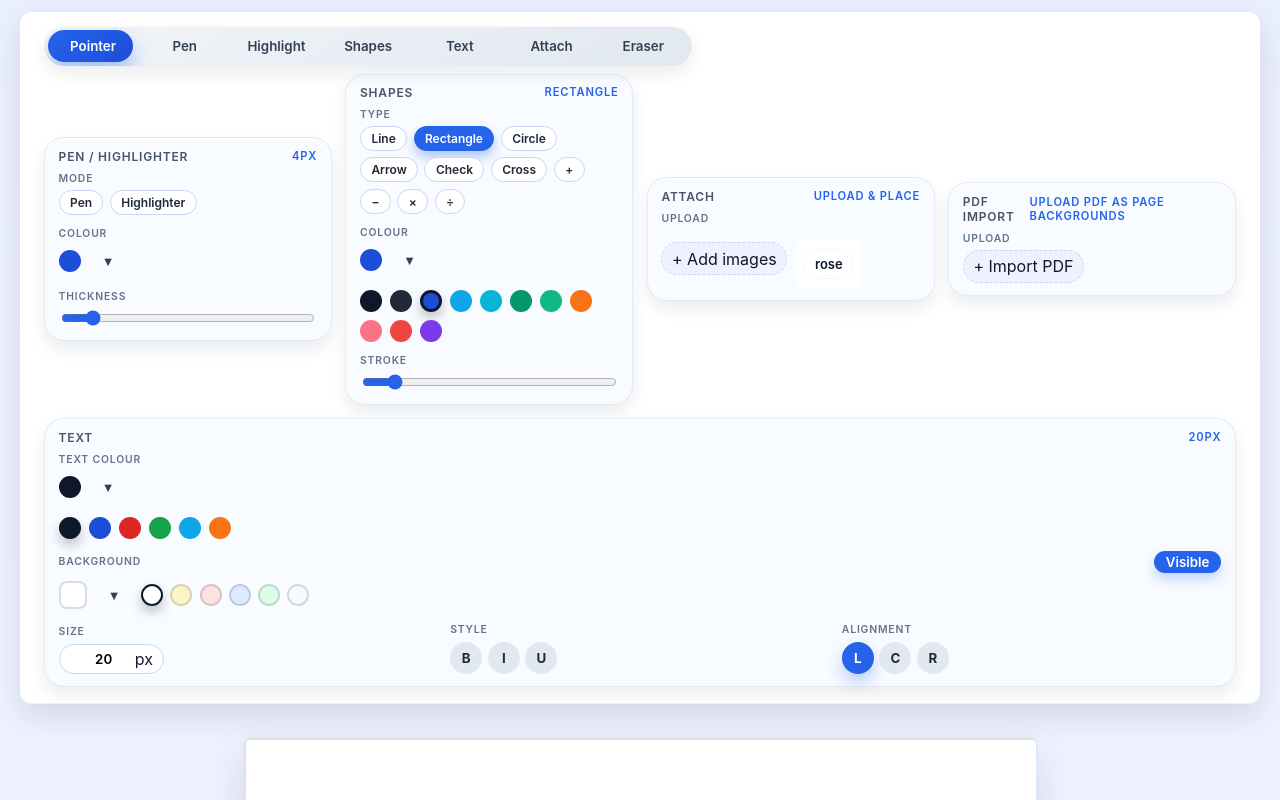
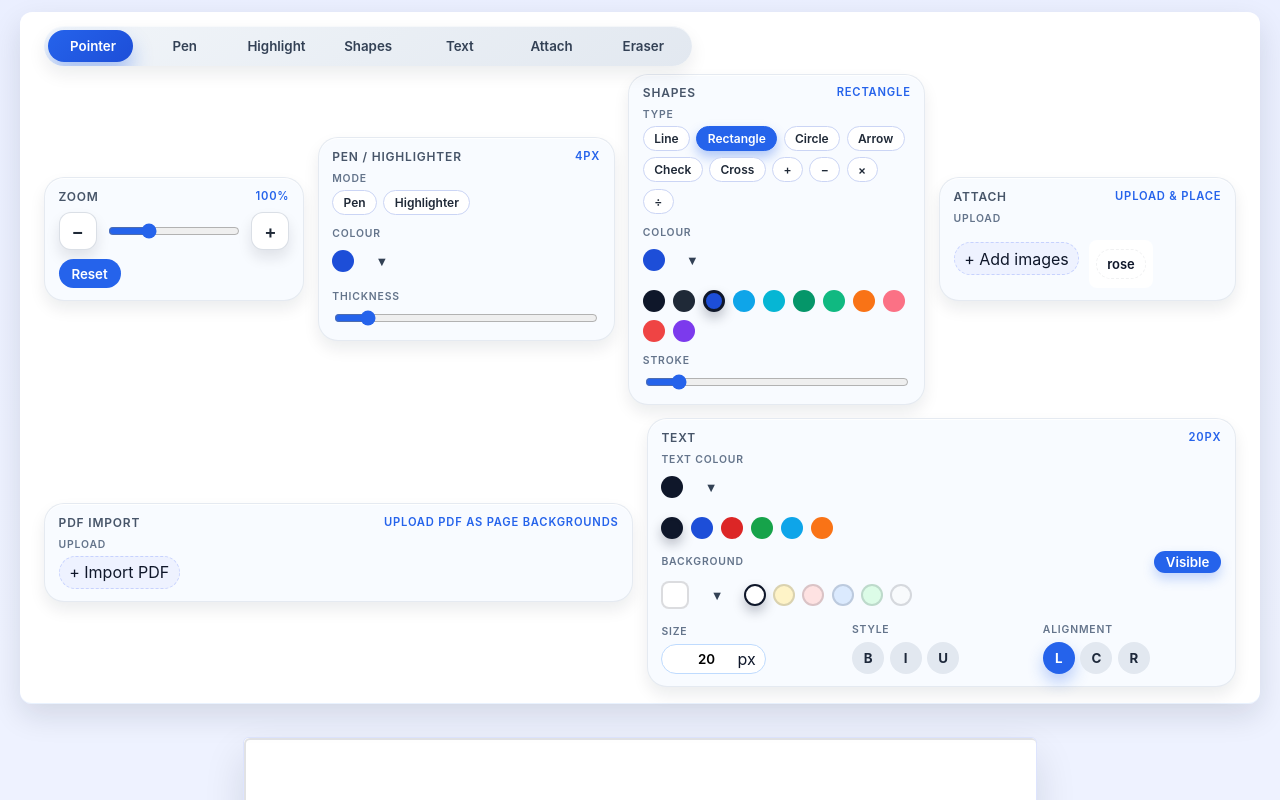
Before and after one commit to Artsadthavud/semivibe-pdf-editor, a React (Vite) app: page / in a window 1280 px wide. Shown: the top 800 px of the page. Built offline with nearby package versions, Linux system fonts and the light colour scheme.

Commit message:
feat: implement zoom functionality with controls and improve canvas scaling

```diff
--- a/src/App.tsx
+++ b/src/App.tsx
@@ -1,4 +1,5 @@
 import { useMemo, useState, useEffect, useRef, useCallback, useLayoutEffect } from 'react';
+import type { ChangeEvent } from 'react';
 import { PDFDocument } from 'pdf-lib';
 import clsx from 'clsx';
 import Canvas from './Canvas';
@@ -146,6 +147,10 @@ const TOOL_META: Array<{ id: ToolType; label: string; hint: string }> = [
   { id: 'attach', label: 'Attach', hint: 'Attach (A)' },
   { id: 'eraser', label: 'Eraser', hint: 'Eraser (E)' }
 ];
+
+const ZOOM_MIN = 0.2;
+const ZOOM_MAX = 3;
+const clampZoom = (value: number) => Math.min(ZOOM_MAX, Math.max(ZOOM_MIN, value));
 
 const App = () => {
   const firstPage = useMemo(() => createPage(0), []);
@@ -289,6 +294,51 @@ const App = () => {
   const [workerStatus, setWorkerStatus] = useState<'available' | 'disabled' | 'failed' | 'unknown'>('unknown');
   // zoom (scale) for the workspace canvas
   const [zoom, setZoom] = useState<number>(1);
+  const updateZoom = useCallback(
+    (next: number | ((prev: number) => number), anchor?: { x: number; y: number }) => {
+      setZoom((prevZoom) => {
+        const current = prevZoom || 1;
+        const rawTarget = typeof next === 'function' ? next(current) : next;
+        const numericTarget = typeof rawTarget === 'number' && Number.isFinite(rawTarget) ? rawTarget : current;
+        const target = clampZoom(numericTarget);
+        if (Math.abs(target - current) < 0.001) return current;
+        const container = document.querySelector('.canvas-area') as HTMLElement | null;
+        if (container) {
+          const rect = container.getBoundingClientRect();
+          const anchorX = anchor?.x ?? rect.left + rect.width / 2;
+          const anchorY = anchor?.y ?? rect.top + rect.height / 2;
+          const offsetX = anchorX - rect.left;
+          const offsetY = anchorY - rect.top;
+          const contentX = (offsetX + container.scrollLeft) / current;
+          const contentY = (offsetY + container.scrollTop) / current;
+          requestAnimationFrame(() => {
+            container.scrollLeft = Math.max(0, Math.round(contentX * target - offsetX));
+            container.scrollTop = Math.max(0, Math.round(contentY * target - offsetY));
+          });
+        }
+        return target;
+      });
+    },
+    []
+  );
+  const handleZoomIn = useCallback(() => {
+    updateZoom((prev) => prev * 1.2);
+  }, [updateZoom]);
+  const handleZoomOut = useCallback(() => {
+    updateZoom((prev) => prev / 1.2);
+  }, [updateZoom]);
+  const handleZoomReset = useCallback(() => {
+    updateZoom(1);
+  }, [updateZoom]);
+  const handleZoomSliderChange = useCallback((event: ChangeEvent<HTMLInputElement>) => {
+    const value = Number(event.target.value);
+    if (Number.isFinite(value)) {
+      updateZoom(value);
+    }
+  }, [updateZoom]);
+  const zoomPercent = Math.round(zoom * 100);
+  const isZoomAtMin = zoom <= ZOOM_MIN + 0.001;
+  const isZoomAtMax = zoom >= ZOOM_MAX - 0.001;
 
   // Improve zoom UX: support Ctrl/Cmd + mouse wheel to zoom centered at the cursor
   useEffect(() => {
@@ -301,30 +351,16 @@ const App = () => {
         // ignore wheel events outside the canvas area
         if (e.clientX < rect.left || e.clientX > rect.right || e.clientY < rect.top || e.clientY > rect.bottom) return;
         e.preventDefault();
-        const oldZoom = zoom || 1;
         const delta = -e.deltaY;
         const factor = delta > 0 ? 1.12 : 0.88;
-        const newZoom = Math.max(0.2, Math.min(3, oldZoom * factor));
-
-        // compute logical content coordinate of the mouse point
-        const offsetX = e.clientX - rect.left;
-        const offsetY = e.clientY - rect.top;
-        const contentX = (offsetX + container.scrollLeft) / oldZoom;
-        const contentY = (offsetY + container.scrollTop) / oldZoom;
-
-        setZoom(newZoom);
-        // adjust scroll so the same content point remains under the cursor
-        requestAnimationFrame(() => {
-          container.scrollLeft = Math.max(0, Math.round(contentX * newZoom - offsetX));
-          container.scrollTop = Math.max(0, Math.round(contentY * newZoom - offsetY));
-        });
+        updateZoom((prev) => prev * factor, { x: e.clientX, y: e.clientY });
       } catch (err) {
         // ignore
       }
     };
     window.addEventListener('wheel', onWheel, { passive: false });
     return () => window.removeEventListener('wheel', onWheel as EventListener);
-  }, [zoom]);
+  }, [updateZoom]);
 
   // load project-scoped assets from src/assets at build time (Vite import.meta.glob)
   useEffect(() => {
@@ -1195,7 +1231,11 @@ const App = () => {
   const handleAttachChange = (id: string, changes: Partial<AttachItem>) => {
     updateActivePage((page) => ({
       ...page,
-      attachments: (page.attachments ?? []).map((a) => (a.id === id ? { ...a, ...changes } : a))
+      attachments: (page.attachments ?? []).map((a) => {
+        if (a.id !== id) return a;
+        if (a.locked) return a;
+        return { ...a, ...changes };
+      })
     }));
   };
 
@@ -1222,6 +1262,12 @@ const App = () => {
   };
 
   const handleAttachSelect = (id: string | null) => {
+    if (!id) {
+      setSelectedAttachId(null);
+      return;
+    }
+    const target = activePage.attachments?.find((a) => a.id === id);
+    if (target?.locked) return;
     setSelectedAttachId(id);
   };
 
@@ -1407,6 +1453,48 @@ const App = () => {
         ) : null}
 
         <div className="toolbar-row toolbar-row--cards">
+          <section className="control-card control-card--zoom">
+            <div className="card-header">
+              <span className="card-label">Zoom</span>
+              <span className="card-value">{zoomPercent}%</span>
+            </div>
+            <div className="card-body card-body--zoom">
+              <div className="zoom-controls">
+                <button
+                  type="button"
+                  className="zoom-button"
+                  onClick={handleZoomOut}
+                  disabled={isZoomAtMin}
+                  aria-label="Zoom out"
+                >
+                  −
+                </button>
+                <input
+                  className="density-slider zoom-slider"
+                  type="range"
+                  min={ZOOM_MIN}
+                  max={ZOOM_MAX}
+                  step={0.05}
+                  value={zoom}
+                  onChange={handleZoomSliderChange}
+                  aria-label="Zoom level"
+                />
+                <button
+                  type="button"
+                  className="zoom-button"
+                  onClick={handleZoomIn}
+                  disabled={isZoomAtMax}
+                  aria-label="Zoom in"
+                >
+                  +
+                </button>
+                <button type="button" className="toolbar-action zoom-reset" onClick={handleZoomReset}>
+                  Reset
+                </button>
+              </div>
+            </div>
+          </section>
+
           <section className="control-card">
             <div className="card-header">
               <span className="card-label">Pen / Highlighter</span>
--- a/src/Canvas.tsx
+++ b/src/Canvas.tsx
@@ -349,22 +349,21 @@ const Canvas = ({
 
     const resize = () => {
       const rect = container.getBoundingClientRect();
-      const width = rect.width;
-      const height = rect.height;
-      const s = scale || 1;
+      const width = Math.max(1, rect.width);
+      const height = Math.max(1, rect.height);
       // internal canvas backing pixels should account for device pixel ratio only
       canvas.width = Math.max(1, Math.round(width * deviceRatio));
       canvas.height = Math.max(1, Math.round(height * deviceRatio));
-      // set visible CSS size to the scaled layout size so visual bounds are correct
-      canvas.style.width = `${Math.round(width * s)}px`;
-      canvas.style.height = `${Math.round(height * s)}px`;
+      // visible CSS size matches logical size; zoom is applied via transform
+      canvas.style.width = `${Math.round(width)}px`;
+      canvas.style.height = `${Math.round(height)}px`;
       // top canvas must match backing size as well
       const top = topCanvasRef.current;
       if (top) {
         top.width = Math.max(1, Math.round(width * deviceRatio));
         top.height = Math.max(1, Math.round(height * deviceRatio));
-        top.style.width = `${Math.round(width * s)}px`;
-        top.style.height = `${Math.round(height * s)}px`;
+        top.style.width = `${Math.round(width)}px`;
+        top.style.height = `${Math.round(height)}px`;
       }
       setSize({ width, height });
       redraw();
@@ -374,24 +373,7 @@ const Canvas = ({
     resize();
     window.addEventListener('resize', resize);
     return () => window.removeEventListener('resize', resize);
-  }, [redraw, scale]);
-
-  // update viewport transform and layout size so the scaled content can be scrolled
-  useEffect(() => {
-    const vp = viewportRef.current;
-    if (!vp) return;
-    const s = scale || 1;
-    // We avoid CSS transform (which doesn't affect layout for overflow). Instead
-    // set the layout/CSS size of the viewport and the visible canvas to the
-    // scaled size so the container's scrollbars reflect the visual bounds.
-    vp.style.transform = 'none';
-    vp.style.transformOrigin = '0 0';
-    vp.style.width = `${Math.round(size.width * s)}px`;
-    vp.style.height = `${Math.round(size.height * s)}px`;
-    // ensure the visible canvas element matches the scaled layout size
-    const canvas = canvasRef.current;
-    // canvas CSS size is handled in the resize effect (which also depends on scale)
-  }, [scale, size.width, size.height]);
+  }, [redraw, redrawTop]);
 
   // drag & drop for attachments
   const handleDragOver = (e: React.DragEvent) => {
@@ -405,8 +387,8 @@ const Canvas = ({
     if (!container) return;
     const rect = container.getBoundingClientRect();
     const s = scale || 1;
-  const x = (e.clientX - rect.left) / s;
-  const y = (e.clientY - rect.top) / s;
+    const x = (e.clientX - rect.left + container.scrollLeft) / s;
+    const y = (e.clientY - rect.top + container.scrollTop) / s;
     // prefer files (images) when dropped; some platforms include a text/plain
     // entry (for example a blob URL) which should not create a text box for images.
     const file = e.dataTransfer?.files?.[0];
@@ -615,8 +597,9 @@ const Canvas = ({
     if (!canvas || !container) return;
     isPointerDownRef.current = true;
     const rect = container.getBoundingClientRect();
-    const x = (event.clientX - rect.left) / (scale || 1);
-    const y = (event.clientY - rect.top) / (scale || 1);
+    const s = scale || 1;
+    const x = (event.clientX - rect.left + container.scrollLeft) / s;
+    const y = (event.clientY - rect.top + container.scrollTop) / s;
 
     if (tool === 'pointer') return;
 
@@ -673,11 +656,14 @@ const Canvas = ({
     const container = containerRef.current;
     if (!canvas || !container) return;
     const rect = container.getBoundingClientRect();
+    const s = scale || 1;
+    const clientX = event.clientX - rect.left + container.scrollLeft;
+    const clientY = event.clientY - rect.top + container.scrollTop;
 
     if (shapeDraft.current) {
       shapeDraft.current = {
         ...shapeDraft.current,
-        end: { x: (event.clientX - rect.left) / (scale || 1), y: (event.clientY - rect.top) / (scale || 1) }
+        end: { x: clientX / s, y: clientY / s }
       };
       redrawTop({ shape: shapeDraft.current });
       return;
@@ -685,15 +671,15 @@ const Canvas = ({
 
     if (tool === 'eraser') {
       if (isPointerDownRef.current) {
-        eraseAt((event.clientX - rect.left) / (scale || 1), (event.clientY - rect.top) / (scale || 1));
+        eraseAt(clientX / s, clientY / s);
       }
       return;
     }
 
     if (!strokeDraft.current) return;
     strokeDraft.current.points.push({
-      x: (event.clientX - rect.left) / (scale || 1),
-      y: (event.clientY - rect.top) / (scale || 1)
+      x: clientX / s,
+      y: clientY / s
     });
     redrawTop({ stroke: strokeDraft.current });
   };
@@ -716,8 +702,10 @@ const Canvas = ({
 
       if (state.type === 'move') {
         const s = scale || 1;
-        const x = (event.clientX - rect.left) / s - state.offsetX;
-        const y = (event.clientY - rect.top) / s - state.offsetY;
+        const clientX = event.clientX - rect.left + container.scrollLeft;
+        const clientY = event.clientY - rect.top + container.scrollTop;
+        const x = clientX / s - state.offsetX;
+        const y = clientY / s - state.offsetY;
         // decide whether this id is a text or an attachment
         const isText = page.texts.some((t) => t.id === state.id);
         if (isText) {
@@ -732,8 +720,10 @@ const Canvas = ({
         const originY = (state as any).originY ?? 0;
         const startW = (state as any).startWidth ?? 120;
         const startH = (state as any).startHeight ?? 24;
-        const dx = (event.clientX - rect.left) / s - originX;
-        const dy = (event.clientY - rect.top) / s - originY;
+        const clientX = event.clientX - rect.left + container.scrollLeft;
+        const clientY = event.clientY - rect.top + container.scrollTop;
+        const dx = clientX / s - originX;
+        const dy = clientY / s - originY;
         const newW = Math.max(60, Math.round(startW + dx));
         const newH = Math.max(24, Math.round(startH + dy));
 
@@ -762,14 +752,26 @@ const Canvas = ({
     };
   }, [onTextChange]);
 
+  const cursorForTool = tool === 'pointer' ? 'default' : tool === 'text' ? 'text' : 'crosshair';
+  const zoom = scale || 1;
+  const baseWidth = Math.max(1, size.width);
+  const baseHeight = Math.max(1, size.height);
+
   return (
     <div className="canvas-area" ref={containerRef} onPointerDown={handleCanvasClick} onDrop={handleDrop} onDragOver={handleDragOver}>
-      {/** viewport is scaled for zoom; keep transform-origin top-left so logical coords are preserved */}
-      {
-        (() => {
-          const cursorForTool = tool === 'pointer' ? 'default' : tool === 'text' ? 'text' : 'crosshair';
-          return (
-            <div ref={viewportRef} className="canvas-viewport">
+      <div
+        className="canvas-scale"
+        style={{ width: Math.max(1, Math.round(baseWidth * zoom)), height: Math.max(1, Math.round(baseHeight * zoom)) }}
+      >
+        <div
+          ref={viewportRef}
+          className="canvas-viewport"
+          style={{
+            width: Math.round(baseWidth),
+            height: Math.round(baseHeight),
+            transform: `scale(${zoom})`
+          }}
+        >
           <canvas
             ref={canvasRef}
             className="canvas-layer"
@@ -779,9 +781,9 @@ const Canvas = ({
           <div
             className="page-outline"
             aria-hidden={true}
-                style={{ left: 0, top: 0, width: size.width * (scale || 1), height: size.height * (scale || 1) }}
+            style={{ left: 0, top: 0, width: baseWidth, height: baseHeight }}
           />
-              <div className="text-layer" style={{ width: size.width * (scale || 1), height: size.height * (scale || 1) }}>
+          <div className="text-layer" style={{ width: baseWidth, height: baseHeight }}>
             {page.texts.map((text) => (
               <TextBox
                 key={text.id}
@@ -797,11 +799,13 @@ const Canvas = ({
                   if (!container) return;
                   const rect = container.getBoundingClientRect();
                   const s = scale || 1;
+                  const clientX = event.clientX - rect.left + container.scrollLeft;
+                  const clientY = event.clientY - rect.top + container.scrollTop;
                   dragState.current = {
                     type: 'move',
                     id: text.id,
-                offsetX: (event.clientX - rect.left) / s - text.x,
-                offsetY: (event.clientY - rect.top) / s - text.y
+                    offsetX: clientX / s - text.x,
+                    offsetY: clientY / s - text.y
                   };
                 }}
                 onResize={(event) => {
@@ -809,13 +813,15 @@ const Canvas = ({
                   if (!container) return;
                   const rect = container.getBoundingClientRect();
                   const s = scale || 1;
+                  const clientX = event.clientX - rect.left + container.scrollLeft;
+                  const clientY = event.clientY - rect.top + container.scrollTop;
                   dragState.current = {
                     type: 'resize',
                     id: text.id,
                     startWidth: text.width,
                     startHeight: Math.max(24, text.fontSize + 8),
-                originX: (event.clientX - rect.left) / s,
-                originY: (event.clientY - rect.top) / s
+                    originX: clientX / s,
+                    originY: clientY / s
                   };
                 }}
               />
@@ -827,19 +833,19 @@ const Canvas = ({
                 selected={attach.id === selectedAttachId}
                 tool={tool}
                 onSelect={() => onAttachSelect?.(attach.id)}
-            onChange={(changes) => onAttachChange?.(attach.id, changes)}
                 onDelete={() => onAttachDelete?.(attach.id)}
-            scale={scale}
                 onDrag={(event) => {
                   const container = containerRef.current;
                   if (!container) return;
                   const rect = container.getBoundingClientRect();
                   const s = scale || 1;
+                  const clientX = event.clientX - rect.left + container.scrollLeft;
+                  const clientY = event.clientY - rect.top + container.scrollTop;
                   dragState.current = {
                     type: 'move',
                     id: attach.id,
-                offsetX: (event.clientX - rect.left) / s - attach.x,
-                offsetY: (event.clientY - rect.top) / s - attach.y
+                    offsetX: clientX / s - attach.x,
+                    offsetY: clientY / s - attach.y
                   };
                 }}
                 onResize={(event) => {
@@ -847,13 +853,15 @@ const Canvas = ({
                   if (!container) return;
                   const rect = container.getBoundingClientRect();
                   const s = scale || 1;
+                  const clientX = event.clientX - rect.left + container.scrollLeft;
+                  const clientY = event.clientY - rect.top + container.scrollTop;
                   dragState.current = {
                     type: 'resize',
                     id: attach.id,
                     startWidth: attach.width,
                     startHeight: attach.height,
-                originX: (event.clientX - rect.left) / s,
-                originY: (event.clientY - rect.top) / s
+                    originX: clientX / s,
+                    originY: clientY / s
                   };
                 }}
               />
@@ -879,9 +887,7 @@ const Canvas = ({
             }}
           />
         </div>
-          );
-        })()
-      }
+      </div>
     </div>
   );
 };
@@ -1087,11 +1093,11 @@ const TextBox = ({ item, selected, tool, onSelect, onChange, onDelete, onDrag, o
     <div
       className={clsx('text-box', { selected, 'grip-visible': selected && tool !== 'text' })}
       style={{
-        left: (item.x * (scale || 1)),
-        top: (item.y * (scale || 1)),
-        width: (item.width * (scale || 1)),
+        left: item.x,
+        top: item.y,
+        width: item.width,
         color: item.color,
-        fontSize: (item.fontSize * (scale || 1)),
+        fontSize: item.fontSize,
         fontFamily: item.fontFamily,
         fontWeight: item.bold ? 600 : 400,
         fontStyle: item.italic ? 'italic' : 'normal',
@@ -1231,15 +1237,15 @@ type AttachmentBoxProps = {
   selected: boolean;
   tool: ToolType;
   onSelect: () => void;
-  onChange: (changes: Partial<AttachItem>) => void;
   onDelete: () => void;
   onDrag: (event: React.PointerEvent<HTMLElement>) => void;
   onResize: (event: React.PointerEvent<HTMLDivElement>) => void;
-  scale?: number;
 };
 
-const AttachmentBox = ({ item, selected, tool, onSelect, onChange, onDelete, onDrag, onResize, scale }: AttachmentBoxProps) => {
+const AttachmentBox = ({ item, selected, tool, onSelect, onDelete, onDrag, onResize }: AttachmentBoxProps) => {
   const ref = useRef<HTMLDivElement>(null);
+  const isLocked = !!item.locked;
+  const isSelected = selected && !isLocked;
 
   useLayoutEffect(() => {
     const node = ref.current;
@@ -1250,22 +1256,24 @@ const AttachmentBox = ({ item, selected, tool, onSelect, onChange, onDelete, onD
   return (
     <div
       ref={ref}
-      className={clsx('attachment-box', { selected })}
+      className={clsx('attachment-box', { selected: isSelected, locked: isLocked })}
       style={{
-        left: item.x * (scale || 1),
-        top: item.y * (scale || 1),
-        width: item.width * (scale || 1),
-        height: item.height * (scale || 1),
+        left: item.x,
+        top: item.y,
+        width: item.width,
+        height: item.height,
         // When a drawing tool or the text tool is active, let pointer events pass
         // through so the underlying canvas receives them (enables write-over
         // and creating text on top of attachments). For pointer/attach modes
         // keep pointer events enabled so selection and dragging work.
-        pointerEvents:
-          tool === 'pen' || tool === 'highlighter' || tool === 'eraser' || tool === 'shape' || tool === 'text'
+        pointerEvents: isLocked
+          ? 'none'
+          : tool === 'pen' || tool === 'highlighter' || tool === 'eraser' || tool === 'shape' || tool === 'text'
             ? 'none'
             : 'auto'
       }}
       onPointerDown={(event) => {
+        if (isLocked) return;
         // Allow drawing tools to pass the pointer event through to the canvas
         // so users can draw/write over attachments. For pointer (move) tool we
         // intercept to start dragging. For drawing tools (pen/highlighter/eraser/shape)
@@ -1285,7 +1293,7 @@ const AttachmentBox = ({ item, selected, tool, onSelect, onChange, onDelete, onD
       }}
     >
       {/* image is now rendered on the canvas for write-over; overlay shows selection/controls only */}
-      {selected ? (
+      {isSelected ? (
         <>
           <div
             className="attachment__resize"
--- a/src/styles.css
+++ b/src/styles.css
@@ -30,6 +30,12 @@ input {
 .canvas-area {
   /* allow scrolling when the viewport is scaled */
   overflow: auto;
+}
+.canvas-scale {
+  position: relative;
+  display: inline-block;
+  width: 100%;
+  height: 100%;
 }
 .canvas-viewport {
   transform-origin: 0 0;
@@ -220,6 +226,58 @@ input {
 .card-body--text {
   flex-direction: column;
   align-items: stretch;
+}
+
+.card-body--zoom {
+  justify-content: center;
+}
+
+.control-card--zoom {
+  flex: 0 0 260px;
+}
+
+.zoom-controls {
+  display: flex;
+  align-items: center;
+  gap: 0.6rem;
+  flex-wrap: wrap;
+}
+
+.zoom-button {
+  width: 38px;
+  height: 38px;
+  border-radius: 12px;
+  border: 1px solid rgba(148, 163, 184, 0.35);
+  background: white;
+  color: #1f2937;
+  font-size: 1.15rem;
+  font-weight: 600;
+  box-shadow: 0 8px 14px rgba(15, 23, 42, 0.1);
+  cursor: pointer;
+  transition: transform 0.15s ease, box-shadow 0.15s ease;
+  display: inline-flex;
+  align-items: center;
+  justify-content: center;
+}
+
+.zoom-button:hover:not(:disabled) {
+  transform: translateY(-1px);
+  box-shadow: 0 12px 18px rgba(15, 23, 42, 0.12);
+}
+
+.zoom-button:disabled {
+  opacity: 0.45;
+  cursor: not-allowed;
+  box-shadow: none;
+}
+
+.zoom-slider {
+  flex: 1 1 140px;
+  min-width: 120px;
+}
+
+.zoom-reset {
+  padding-inline: 0.8rem;
 }
 
 .setting-group {
```
Lines whose indentation alone changed are shown as unchanged.
